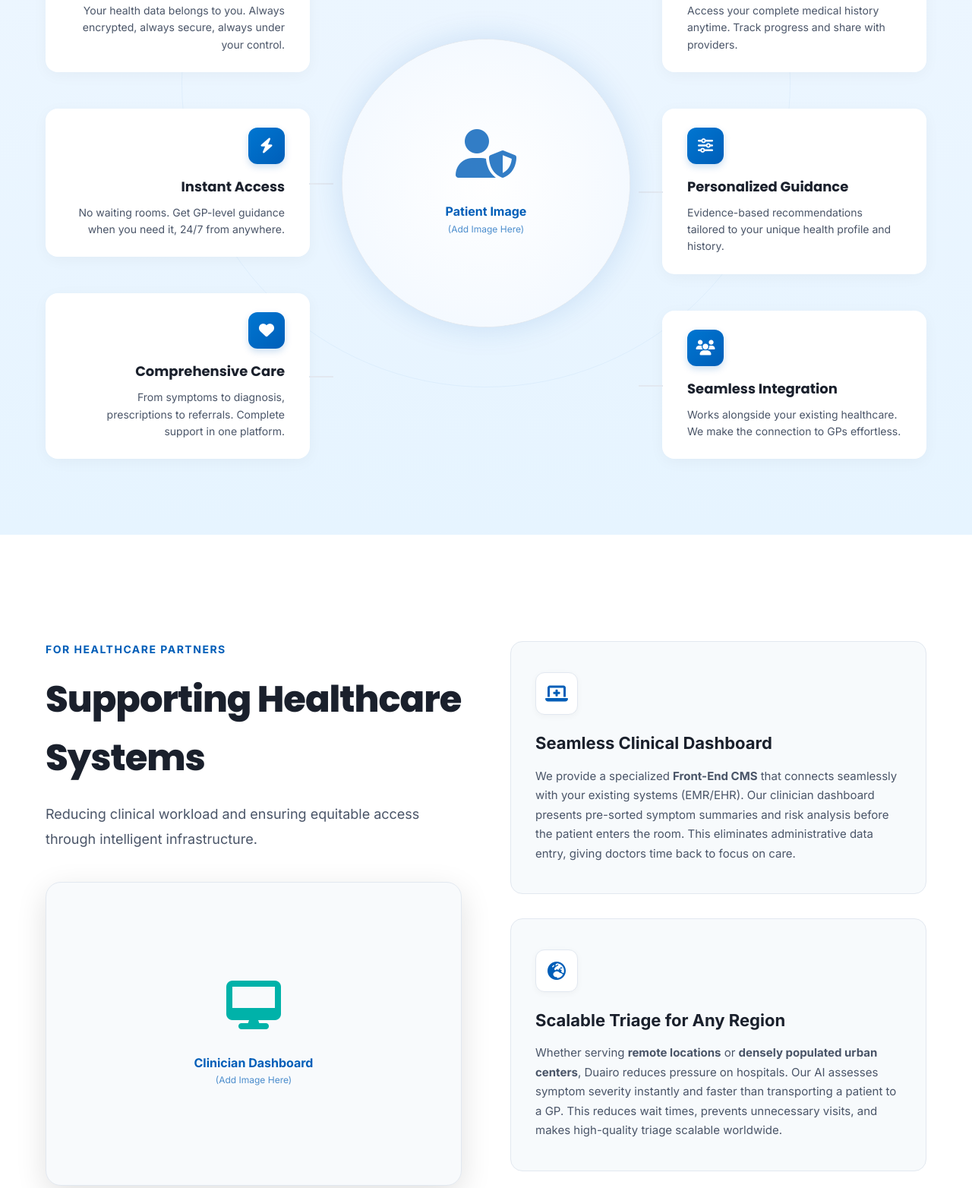
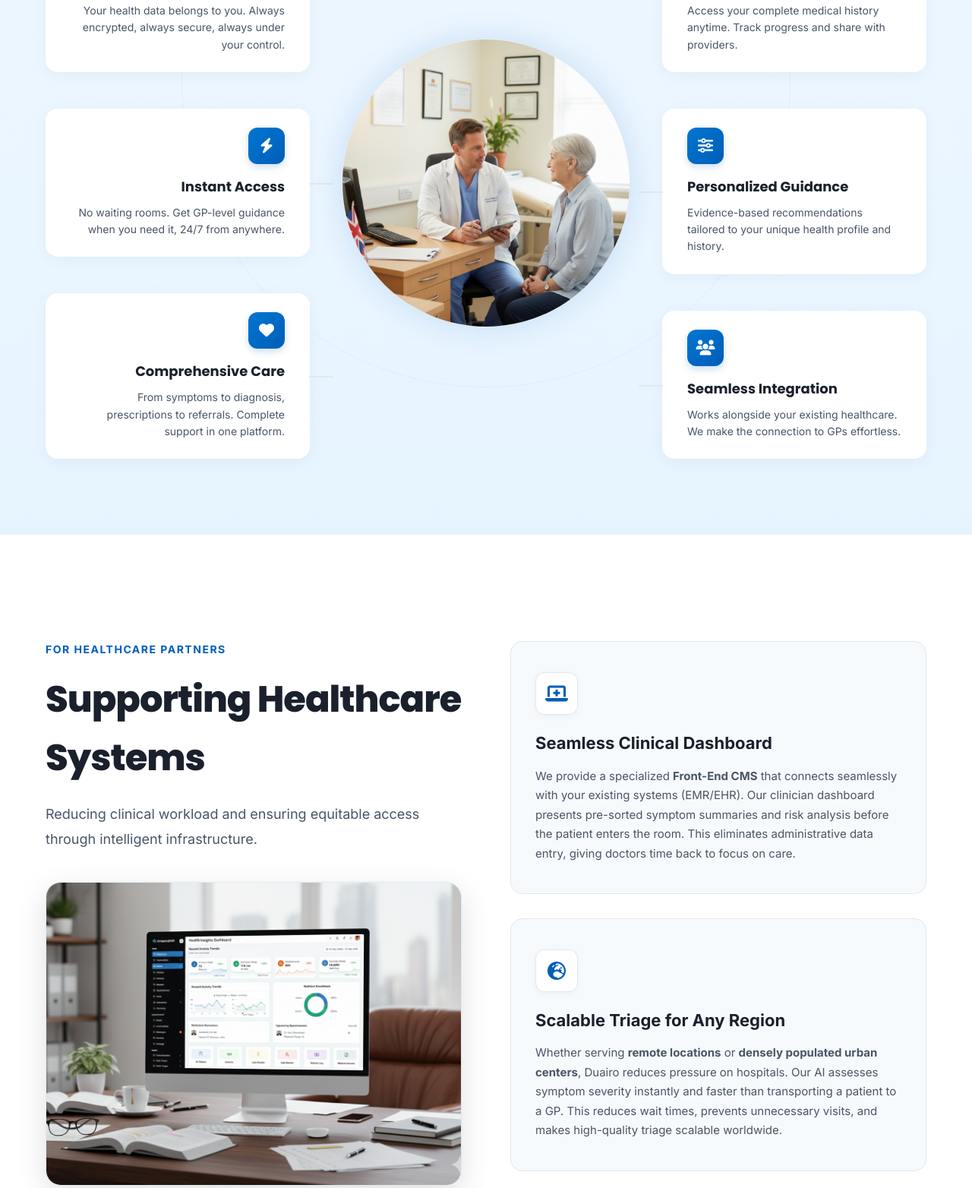
Before and after one commit to samaig/duairo-web, a plain HTML site: page index.html in a window 1280 px wide. Shown: the part 2388-3952 px from the top of the page at 76% size. Drawn offline with Linux system fonts and the light colour scheme.

Commit message:
feat: add images for sections

```diff
--- a/index.html
+++ b/index.html
@@ -2390,7 +2390,7 @@
                 </div>
 
                 <div class="visual-item" id="visual-1">
-                    <img src="assets/images/ai-analysis.png"
+                    <img src="assets/images/clinical-analysis.png"
                          alt="AI Analysis Screen"
                          class="roadmap-img">
                 </div>
@@ -2402,7 +2402,7 @@
                 </div>
 
                 <div class="visual-item" id="visual-3">
-                    <img src="assets/images/recovery-dashboard.png"
+                    <img src="assets/images/track-monitor.png"
                          alt="Recovery Dashboard"
                          class="roadmap-img">
                 </div>
@@ -2491,73 +2491,6 @@
 </section>
 
 <!-- For Patients -->
-<!--<section class="section" id="patients">
-    <div class="container">
-        <div class="section-header">
-            <div class="section-tag">For Patients</div>
-            <h2 class="section-title">Healthcare Built Around You</h2>
-            <p class="section-description">
-                Experience primary care that respects your time, protects your privacy, and puts you in control.
-            </p>
-        </div>
-
-        <div class="features-grid">
-            <div class="feature-card">
-                <div class="feature-icon">
-                    <i class="fas fa-lock"></i>
-                </div>
-                <h3 class="feature-title">Complete Privacy Control</h3>
-                <p class="feature-description">Your health data belongs to you. Access, share, or keep it private.
-                    Always encrypted, always secure, always under your control.</p>
-            </div>
-
-            <div class="feature-card">
-                <div class="feature-icon">
-                    <i class="fas fa-bolt"></i>
-                </div>
-                <h3 class="feature-title">Instant Access</h3>
-                <p class="feature-description">No waiting rooms. No appointment delays. Get GP-level guidance when you
-                    need it, 24/7 from anywhere.</p>
-            </div>
-
-            <div class="feature-card">
-                <div class="feature-icon">
-                    <i class="fas fa-heart"></i>
-                </div>
-                <h3 class="feature-title">Comprehensive Care</h3>
-                <p class="feature-description">From symptoms to diagnosis, prescriptions to referrals. Complete
-                    healthcare support in one secure platform.</p>
-            </div>
-
-            <div class="feature-card">
-                <div class="feature-icon">
-                    <i class="fas fa-file-medical"></i>
-                </div>
-                <h3 class="feature-title">Your Health Record</h3>
-                <p class="feature-description">Access your complete medical history anytime. Track progress, understand
-                    trends, share with providers when needed.</p>
-            </div>
-
-            <div class="feature-card">
-                <div class="feature-icon">
-                    <i class="fas fa-sliders-h"></i>
-                </div>
-                <h3 class="feature-title">Personalized Guidance</h3>
-                <p class="feature-description">Evidence-based recommendations tailored to your unique health profile,
-                    medical history, and circumstances.</p>
-            </div>
-
-            <div class="feature-card">
-                <div class="feature-icon">
-                    <i class="fas fa-users"></i>
-                </div>
-                <h3 class="feature-title">Seamless Integration</h3>
-                <p class="feature-description">Works alongside your existing healthcare. When you need a GP or
-                    specialist, we make the connection effortless.</p>
-            </div>
-        </div>
-    </div>
-</section>-->
 
 <section class="section patients-section" id="patients">
     <div class="container">
@@ -2600,11 +2533,9 @@
             </div>
 
             <div class="hub-center-visual">
-                <div class="hub-image-placeholder">
-                    <i class="fas fa-user-shield"></i>
-                    <h4 style="margin-top:16px; font-weight:700;">Patient Image</h4>
-                    <p style="font-size:12px; opacity:0.7;">(Add Image Here)</p>
-                </div>
+                <img src="assets/images/built.png"
+                     alt="AI Analysis Screen"
+                     class="roadmap-img">
             </div>
 
             <div class="hub-column right">
@@ -2655,11 +2586,9 @@
                 </div>
 
                 <div class="partners-image-container">
-                    <div class="partners-placeholder">
-                        <i class="fas fa-desktop"></i>
-                        <h4 style="font-weight:700; margin-top:16px;">Clinician Dashboard</h4>
-                        <p style="font-size:12px; opacity:0.7;">(Add Image Here)</p>
-                    </div>
+                    <img src="assets/images/dashboard.png"
+                         alt="AI Analysis Screen"
+                         class="roadmap-img">
                 </div>
             </div>
 
```
Also changed, not shown: assets/images/around.png (added), assets/images/built.png (added), assets/images/clinical-analysis.png (added), assets/images/dash.png (added), assets/images/dashboard.png (added), 1 other file.
